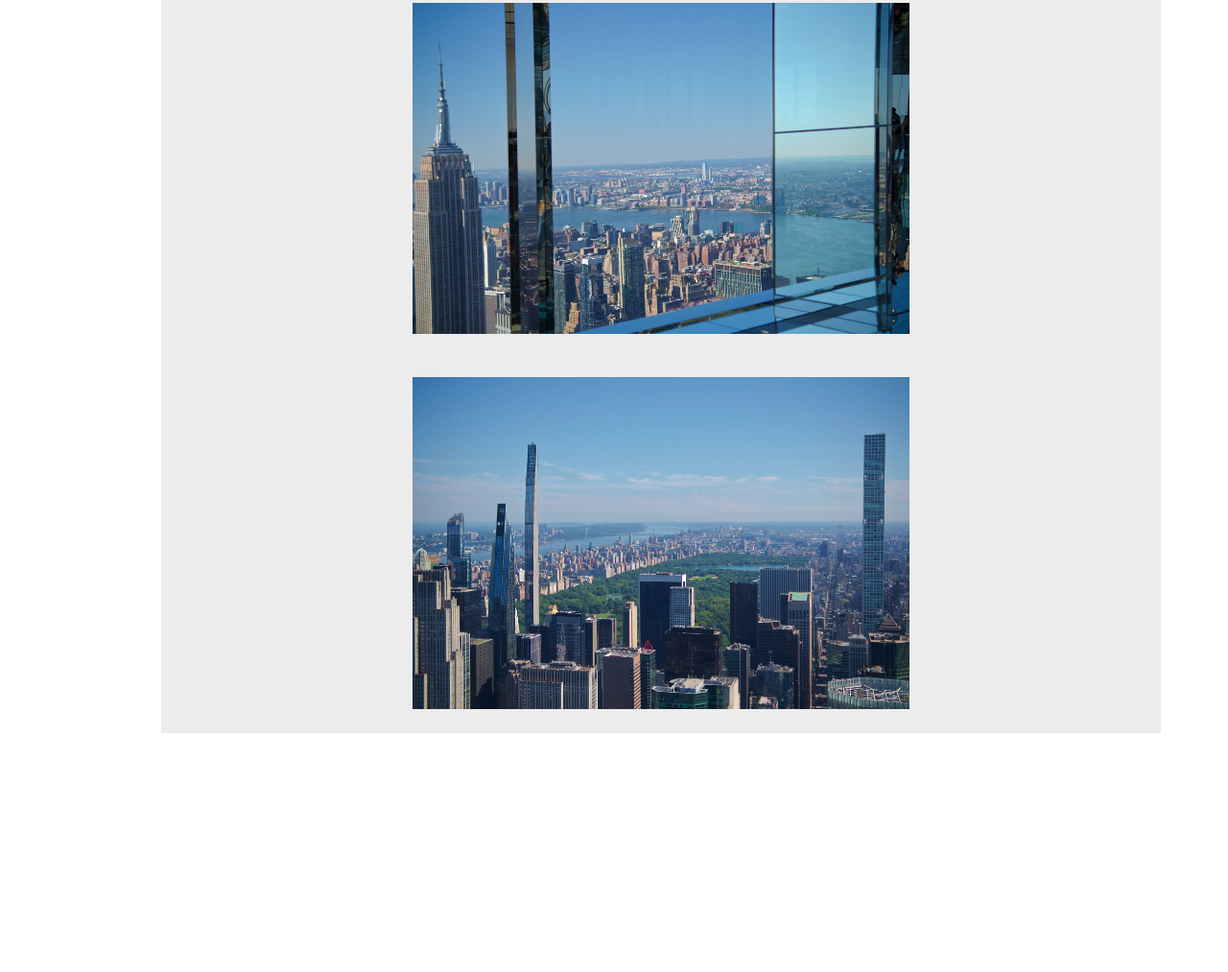
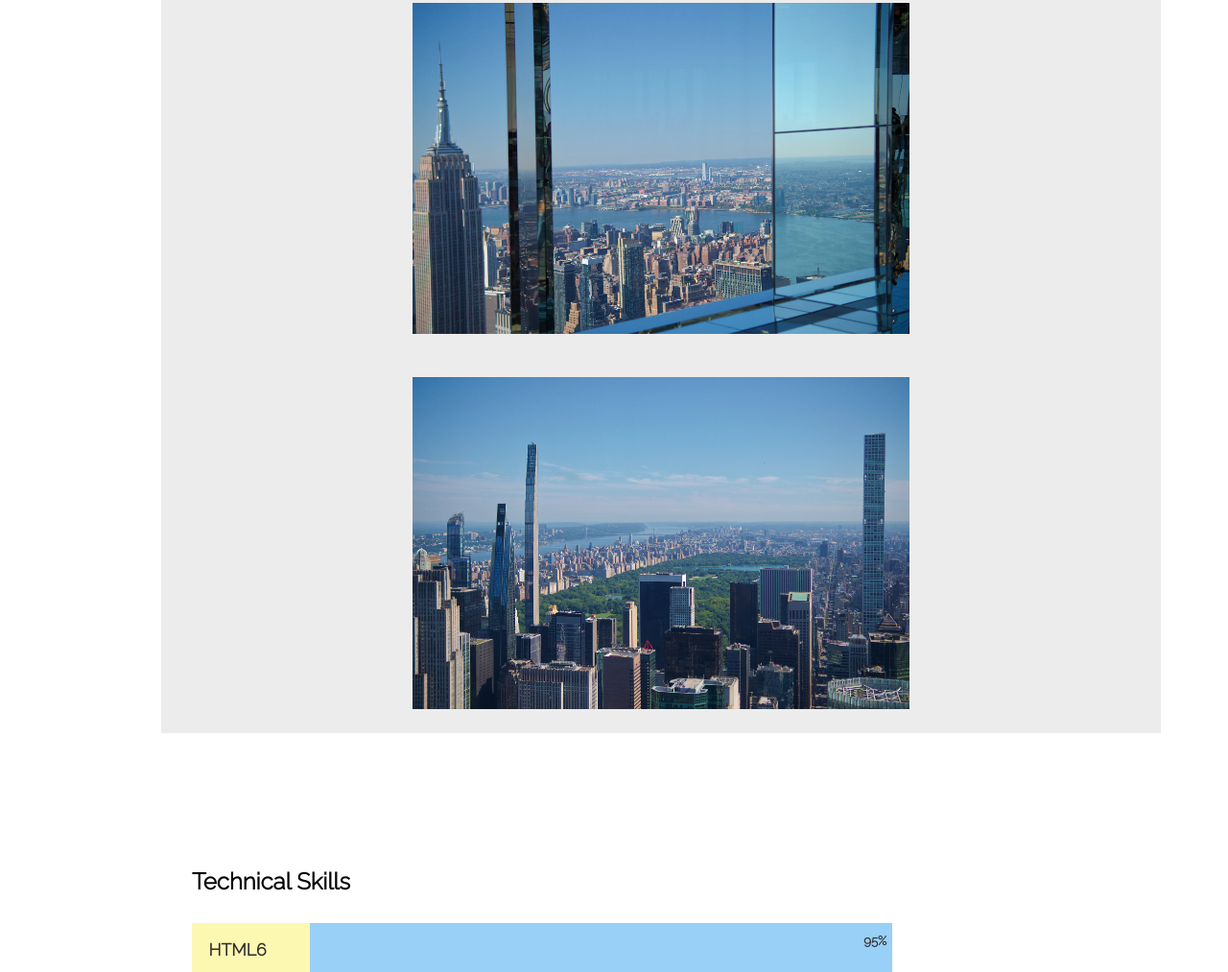
Before and after one commit to reeannc/landingPage1, a plain HTML site: page index.html in a window 1280 px wide. Shown: the part 1787-2800 px from the top of the page at 96% size. Before the commit the page ends 2621 px from the top, so only its background shows below. Drawn offline with nearby package versions, Linux system fonts and the light colour scheme.

Commit message:
added animated bar graph with css and js

```diff
--- a/index.html
+++ b/index.html
@@ -10,6 +10,8 @@
     <link rel="preconnect" href="https://fonts.googleapis.com">
 <link rel="preconnect" href="https://fonts.gstatic.com" crossorigin>
 <link href="https://fonts.googleapis.com/css2?family=Montserrat:wght@300;400&family=Raleway:wght@300&display=swap" rel="stylesheet">
+<script src="lp.js"></script>
+<script src="https://cdnjs.cloudflare.com/ajax/libs/jquery/2.1.3/jquery.min.js"></script>
 <script src="https://kit.fontawesome.com/4f4ba3a6f4.js" crossorigin="anonymous"></script>
 </head>
 <body>
@@ -18,10 +20,9 @@
             <a href="#" class="toggleNav">Menu ☰</a>
             <ul>
                 <li><a href="#menu">Main</a></li>
+                <li><a href="#aboutMe">About</a></li>
                 <li><a href="#recentWork">Projects</a></li>
-                <li><a href="#">Resume</a></li>
-                <li><a href="#aboutMe">About</a></li>
-                <li><a href="#">Skills</a></li>
+                <li><a href="#skills">Skills</a></li>
             </ul>
         </nav>
 
@@ -78,9 +79,20 @@
             </div>
         </div>
 
+    <div class="wrapper4" id="skills">
+    <h2>Technical Skills</h2>
+       <div class="holder">
+        <div class="bar" data-percent="95%">
+            <span class="label">HTML6</span></div>
+        <div class="bar" data-percent="50%">
+            <span class="label">Vanilla Javascript</span></div>
+        <div class="bar" data-percent="70%">
+            <span class="label">CSS</span></div>
+       </div>
+    </div>
+
     </div>
 <script src="lightbox-plus-jquery.js">
 </script>
-<script src="lp.js"></script>
 </body>
 </html>
--- a/lp.js
+++ b/lp.js
@@ -1,5 +1,21 @@
-const top = document.querySelector('.toTop');
+setTimeout(function() {
+    $('.bar').each(function(i) {
+      var $bar = $(this);
+      $bar.append('<span class="count"></span>');
+      setTimeout(function() {
+        $bar.css('width', $bar.attr('data-percent'));
+      }, i * 100);
+    });
 
-function goToTop{
-
-}
+    $('.count').each(function() {
+      $(this).prop('Counter', 0).animate({
+        Counter: $(this).parent('.bar').attr('data-percent')
+      }, {
+        duration: 2000,
+        easing: 'swing',
+        step: function(now) {
+          $(this).text(Math.ceil(now) + '%');
+        }
+      });
+    });
+  }, 500);
--- a/style.css
+++ b/style.css
@@ -194,3 +194,45 @@ font-size: 25px;
 .rw{
   margin-right: 20px;
 }
+
+
+
+.wrapper4{
+  width: 60%;
+  margin: 50px 200px;
+  display: flex;
+  flex-direction: column;
+  justify-content: center;
+  align-content: center;
+}
+.bar{
+  background: rgb(152, 208, 248);
+  width: 0;
+  margin: .50em 0;
+  color: #312d2d;
+  position: relative;
+  transition: width 2s, background .2s;
+  -webkit-transform: translate3d(0,0,0);
+  clear: both;
+  font-size: 1.1em;
+}
+
+.bar .label{
+  font-size: .753m;
+  padding: 1em;
+  background: #fcf7b1;
+  width: 7em;
+  display: inline-block;
+  position: relative;
+  z-index: 2;
+  font-weight: bold;
+}
+
+.count{
+  position: absolute;
+  right: .25em;
+  top: .75em;
+  padding: .15em;
+  font-size: .75em;
+  font-weight: bold;
+}
```
